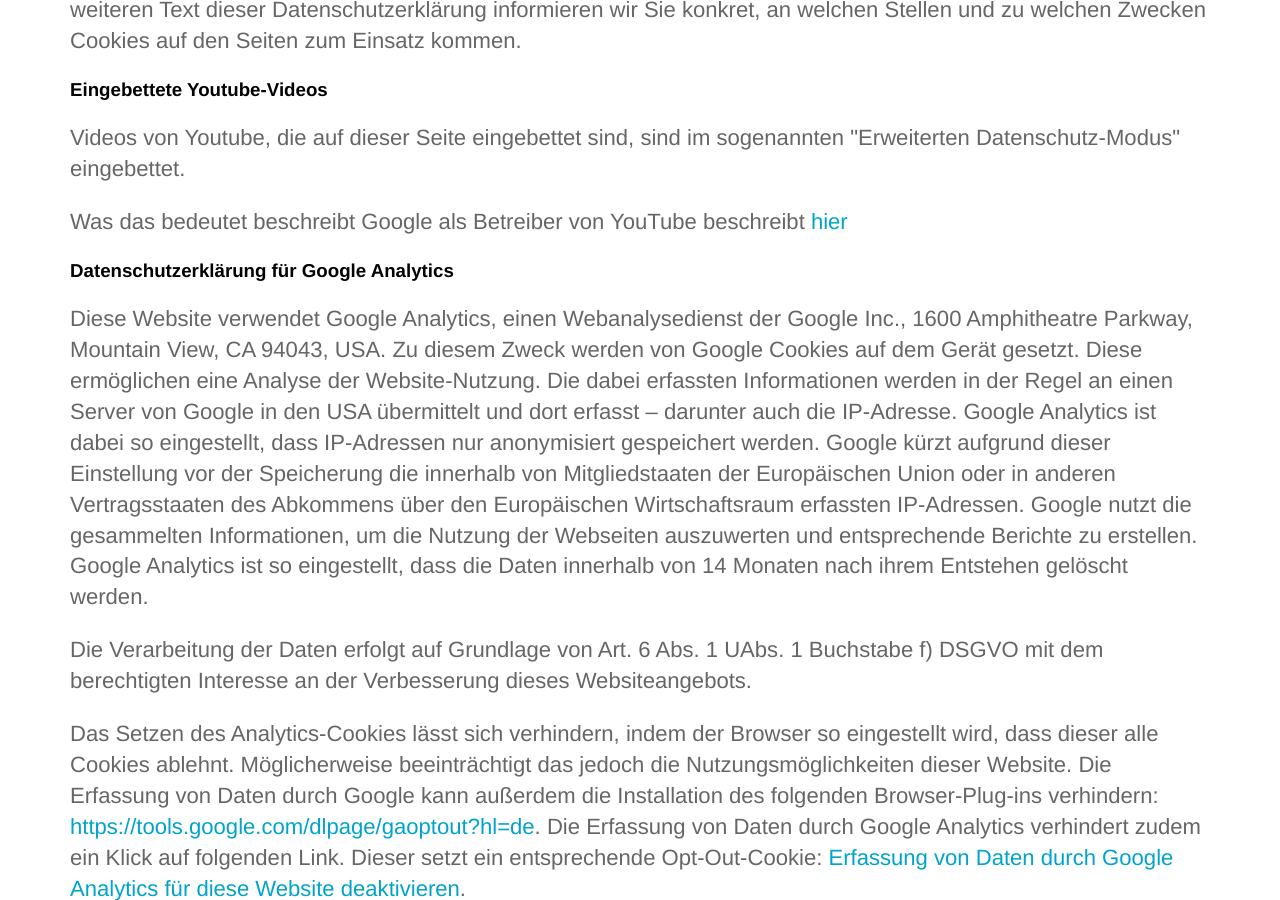
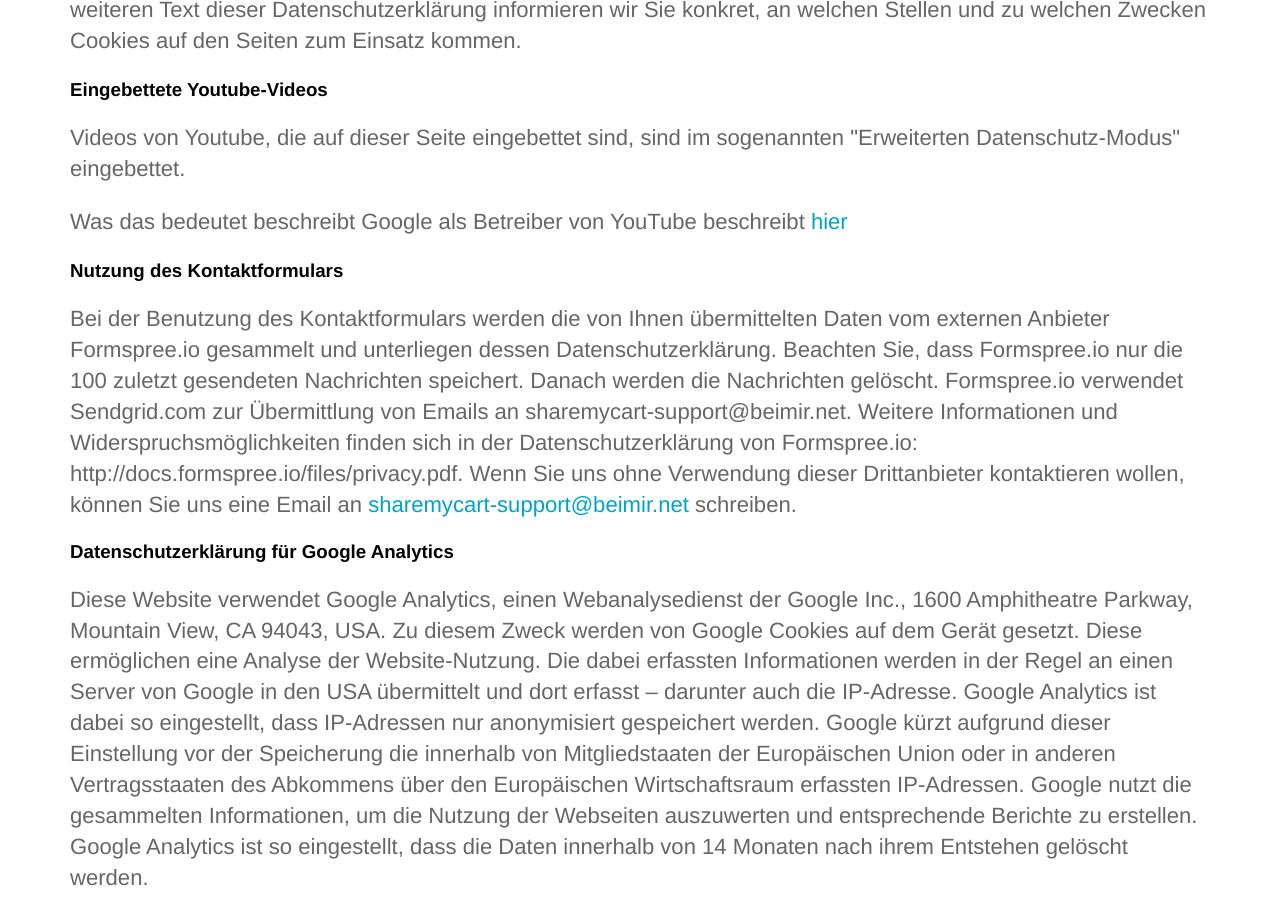
Before and after one commit to mrsimpson/sharemycart-landingpage, a Jekyll site: the page built from datenschutz.html, in a window 1280 px wide and 900 px high, scrolled down 1840 px. Built offline with Jekyll 4.4.1, drawn with Linux system fonts in a browser that asks for light colours.

Commit message:
Data security declaration for contact form

```diff
--- a/datenschutz.html
+++ b/datenschutz.html
@@ -90,6 +90,8 @@
                 href="https://support.google.com/youtube/answer/171780?hl=de" target="blank">hier</a></p>
     </p>
 
+    <h3>Nutzung des Kontaktformulars</h3>
+    <p>Bei der Benutzung des Kontaktformulars werden die von Ihnen übermittelten Daten vom externen Anbieter Formspree.io gesammelt und unterliegen dessen Datenschutzerklärung. Beachten Sie, dass Formspree.io nur die 100 zuletzt gesendeten Nachrichten speichert. Danach werden die Nachrichten gelöscht. Formspree.io verwendet Sendgrid.com zur Übermittlung von Emails an sharemycart-support@beimir.net. Weitere Informationen und Widerspruchsmöglichkeiten finden sich in der Datenschutzerklärung von Formspree.io: http://docs.formspree.io/files/privacy.pdf. Wenn Sie uns ohne Verwendung dieser Drittanbieter kontaktieren wollen, können Sie uns eine Email an <a href="mailto:sharemycart-support@beimir.net">sharemycart-support@beimir.net</a> schreiben.</p>
 
     <h3>Datenschutzerklärung für Google Analytics</h3>
     <p>
```
